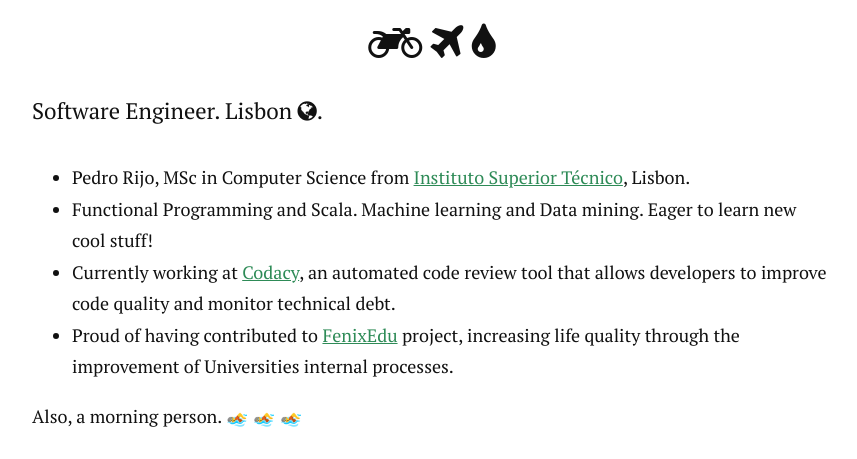
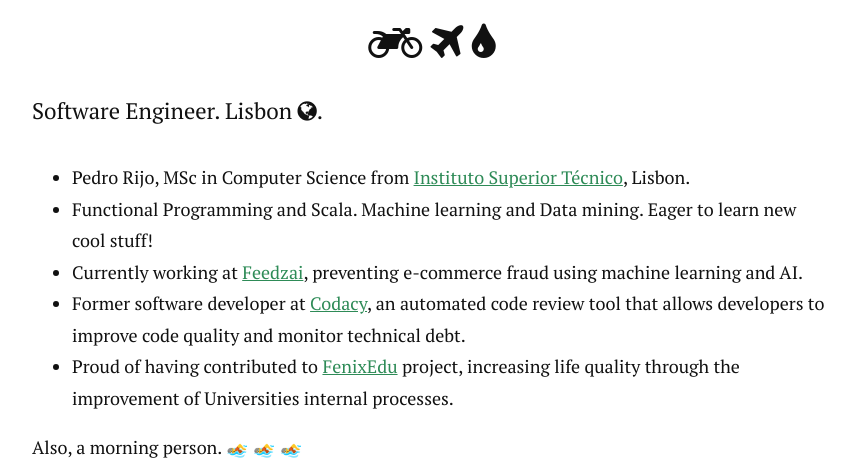
Before and after one commit to pedrorijo91/pedrorijo91.github.io, a Jekyll site: the page built from about.html, in a window 1280 px wide and 900 px high, scrolled down 372 px, cut to the strip 0-459 px from the top of the window. Shown: the whole strip, without its empty margins (208-1065 px from the left). Built offline with Jekyll 4.4.1, drawn with Linux system fonts in a browser that asks for light colours; nearby versions of some CDN libraries; emoji names are drawn with the system emoji font; comment, search, counter and statistics services are not loaded.

Commit message:
Update current professional role

```diff
--- a/about.html
+++ b/about.html
@@ -11,7 +11,8 @@
 	<ul>
 		<li>Pedro Rijo, MSc in Computer Science from <a href="http://tecnico.ulisboa.pt/">Instituto Superior Técnico</a>, Lisbon.</li>
 		<li>Functional Programming and Scala. Machine learning and Data mining. Eager to learn new cool stuff!</li>
-		<li>Currently working at <a href="https://www.codacy.com">Codacy</a>, an automated code review tool that allows developers to improve code quality and monitor technical debt.</li>
+		<li>Currently working at <a href="https://feedzai.com/">Feedzai</a>, preventing e-commerce fraud using machine learning and AI.</li>
+		<li>Former software developer at <a href="https://www.codacy.com">Codacy</a>, an automated code review tool that allows developers to improve code quality and monitor technical debt.</li>
 		<li>Proud of having contributed to <a href="http://fenixedu.org/">FenixEdu</a> project, increasing life quality through the improvement of Universities internal processes.</li>
 	</ul>
 
```
